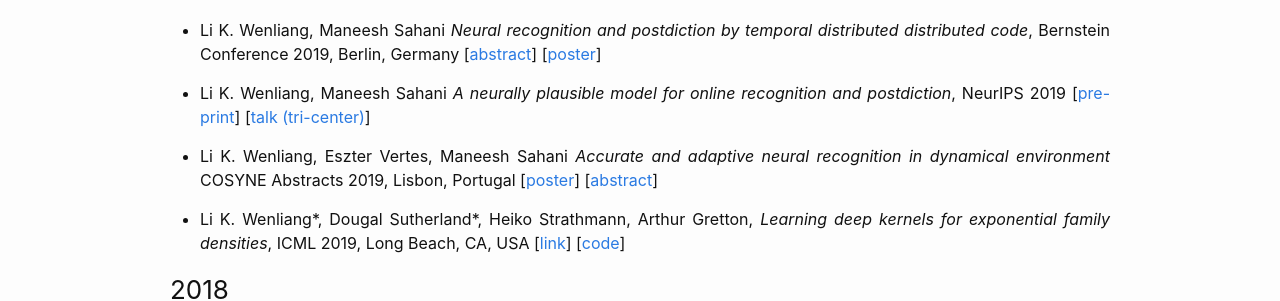
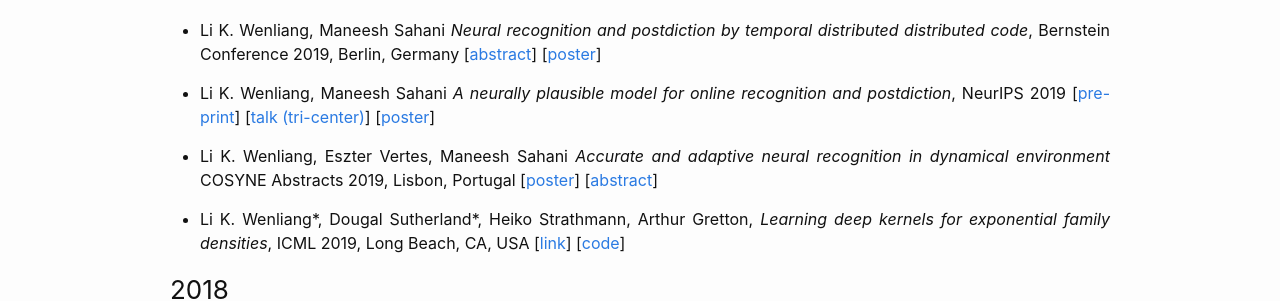
Before and after one commit to kevin-w-li/kevin-w-li.github.io, a Jekyll site: the page built from _pages/publication.md, in a window 1280 px wide. Shown: the part 200-501 px from the top of the page. Built offline with Jekyll 4.4.1, drawn with Linux system fonts in a browser that asks for light colours.

Commit message:
neurips poster

```diff
--- a/_pages/publication.md
+++ b/_pages/publication.md
@@ -11,6 +11,7 @@
 * Li K. Wenliang, Maneesh Sahani *A neurally plausible model for online recognition and postdiction*, NeurIPS 2019
 [[pre-print](https://www.biorxiv.org/content/10.1101/672089v2)]
 [[talk (tri-center)]({{"/pubs/ddc_postdict_tricentre.pdf" | absolute_url }})]
+[[poster]({{ "/pubs/ddc_neurips19.pdf" | absolute_url }})]
 
 * Li K. Wenliang, Eszter Vertes, Maneesh Sahani *Accurate and adaptive neural recognition in dynamical environment* COSYNE Abstracts 2019, Lisbon, Portugal
 [[poster]({{"/pubs/ddc_ssm_poster.pdf" | absolute_url }})]
```
Also changed, not shown: 1 other file.
